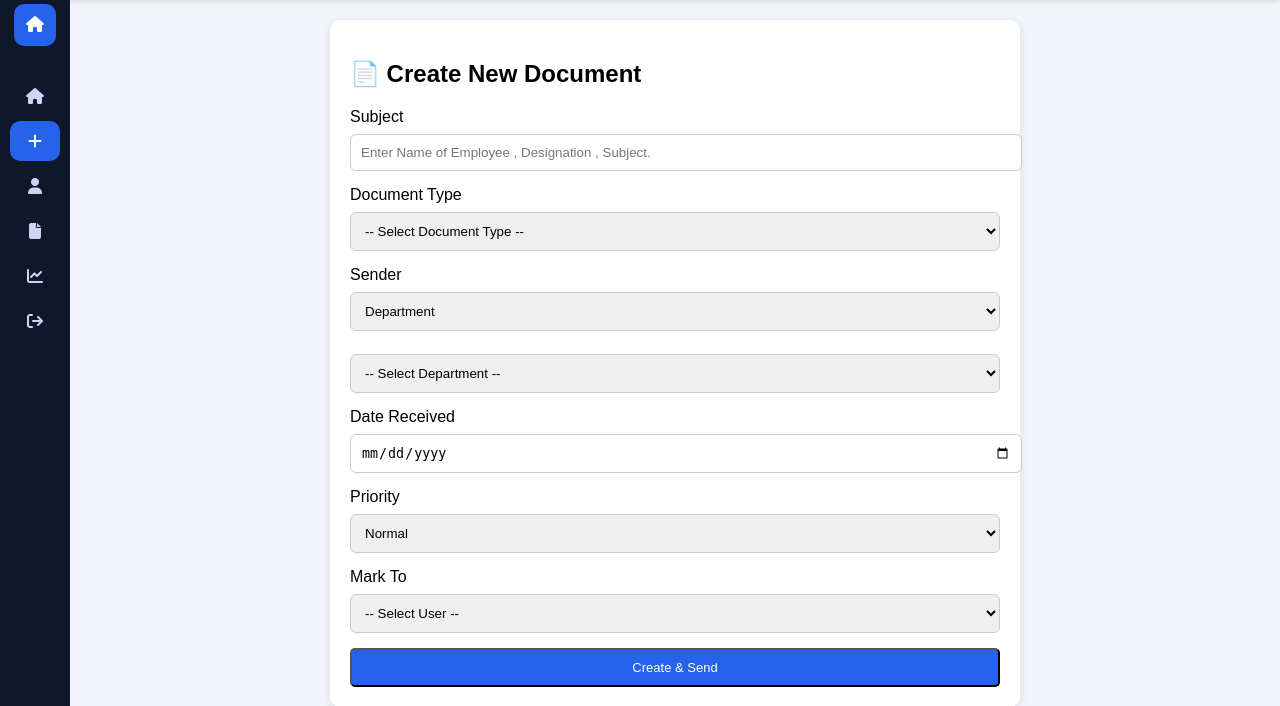
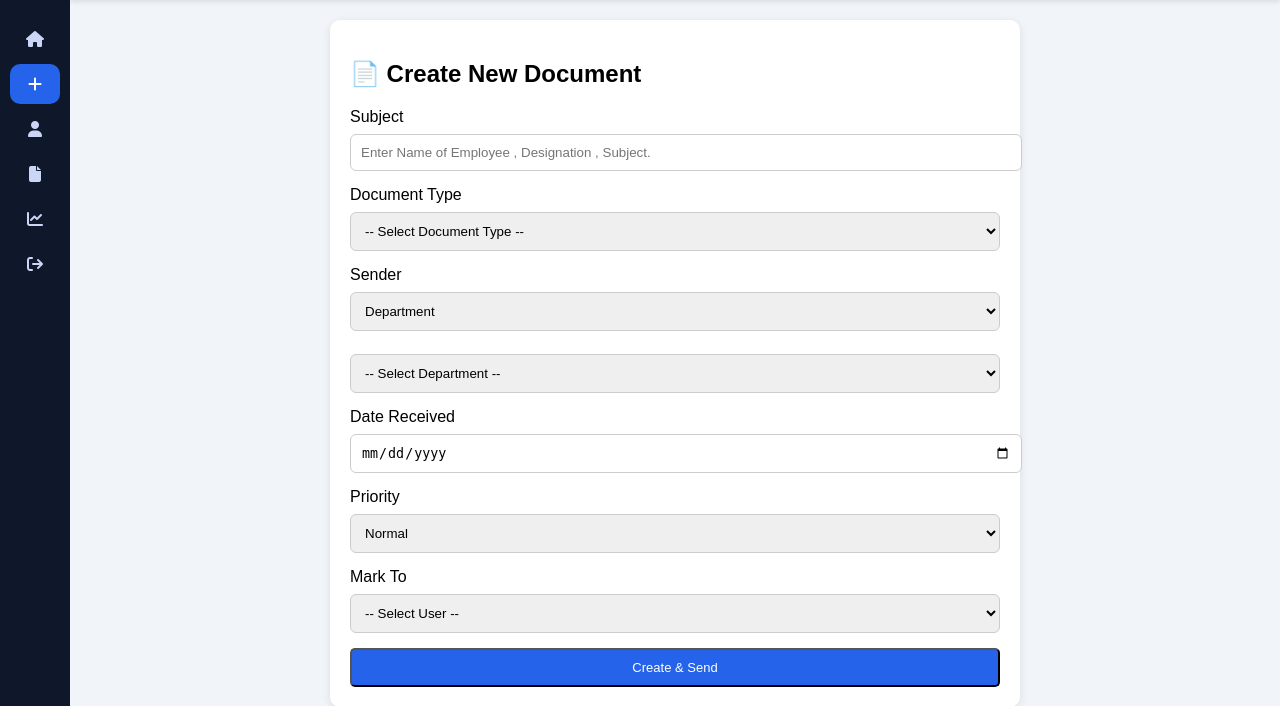
Before and after one commit to olahansraj2021/dts-system, a Django app: page /create/ in a window 1280 px wide. Shown: the part 52-758 px from the top of the page. Run offline with Django 5.2, Linux system fonts and the light colour scheme; a user stored in the database is signed in; data comes from the database, SQL or seed files in the repository; data that the repository does not hold is empty.

Commit message:
change in sidebar

```diff
--- a/core/templates/base.html
+++ b/core/templates/base.html
@@ -218,9 +218,6 @@ font-size:13px;
 
 <div class="sidebar-header">
 <div class="menu-toggle" onclick="toggleSidebar()">☰</div>
-<a href="{% url 'dashboard' %}" class="home-icon">
-<i class="fa fa-home"></i>
-</a>
 </div>
 
 <div class="logo">
```
